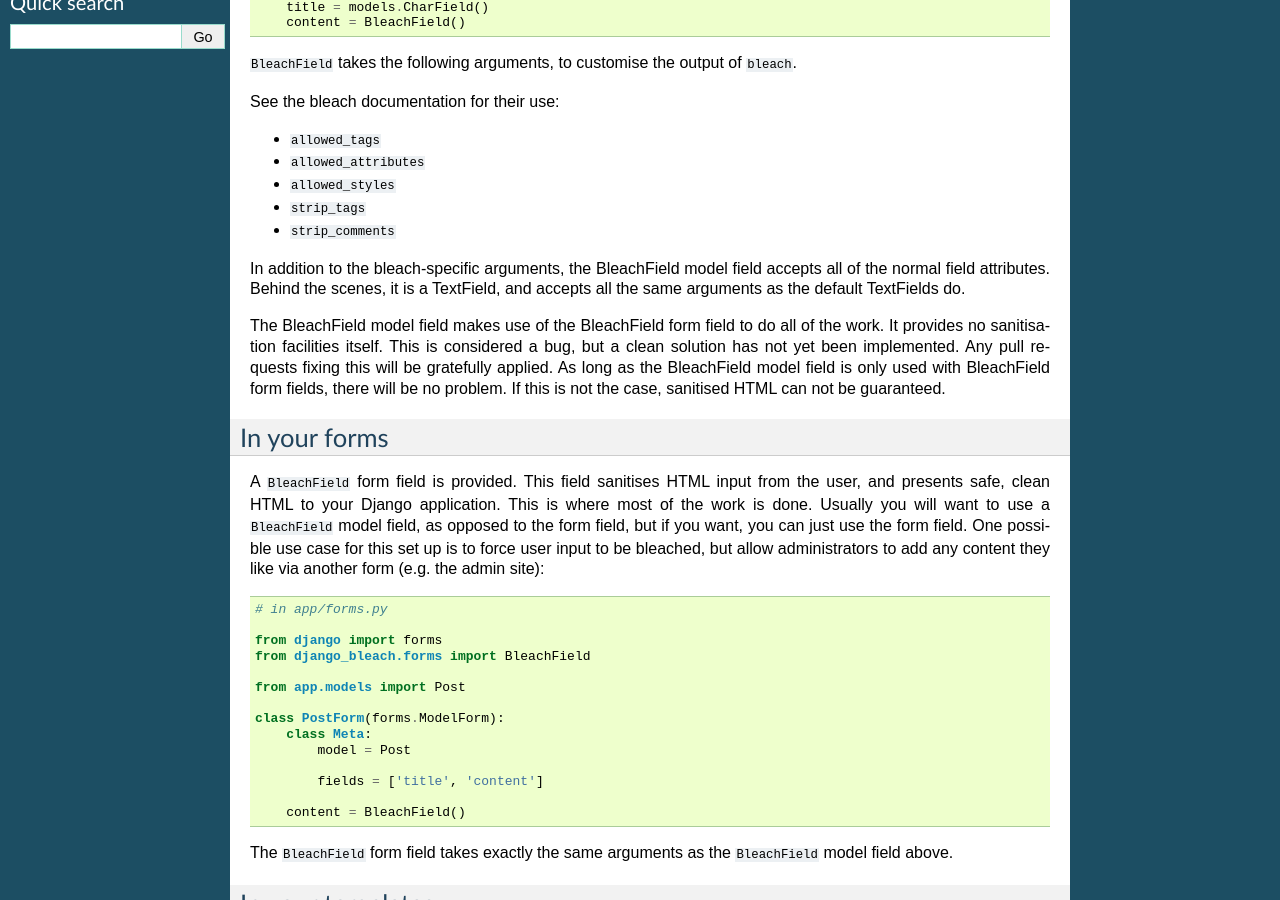
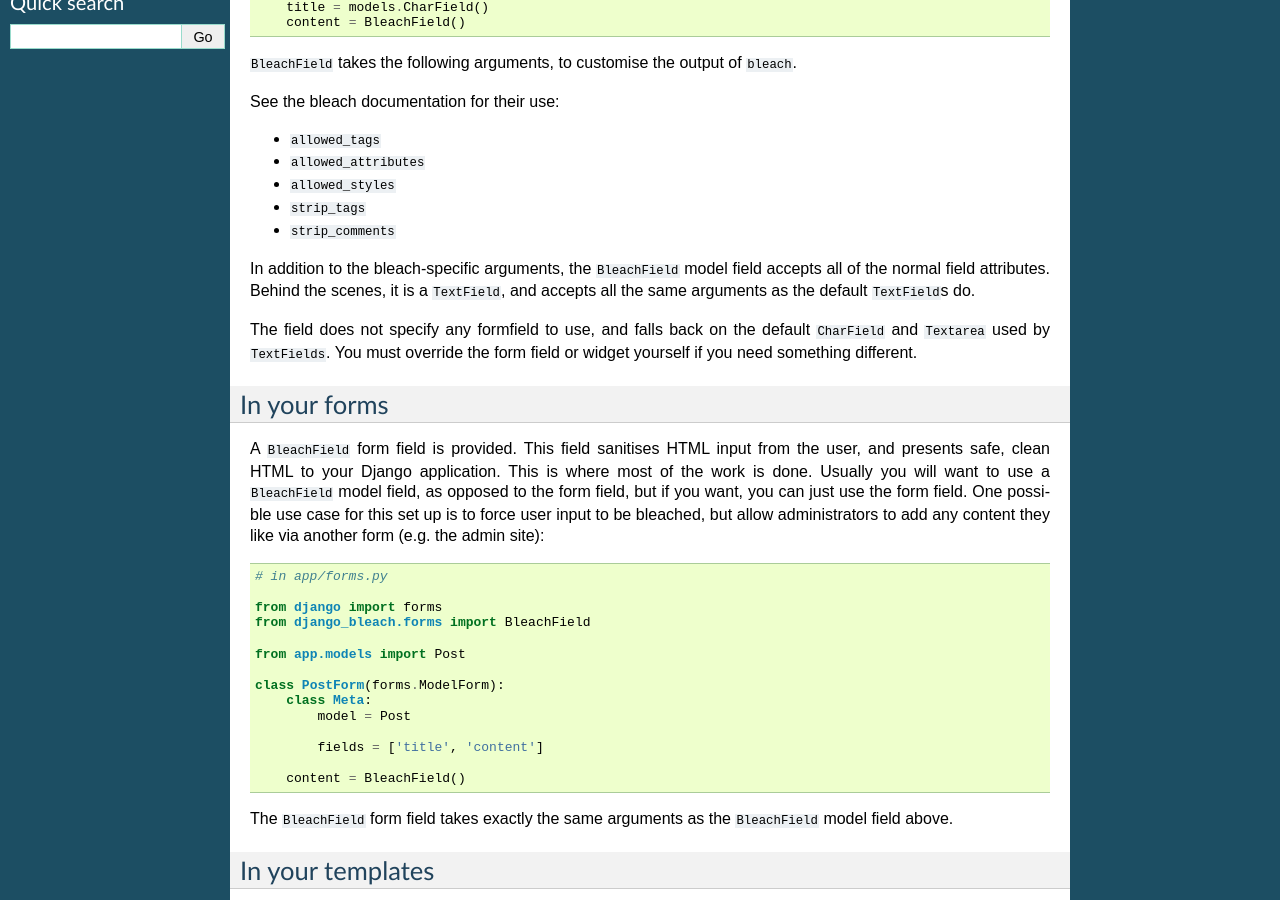
Before and after one commit to marksweb/django-bleach, a Sphinx documentation site: the page built from docs/usage.rst, in a window 1280 px wide and 900 px high, scrolled down 324 px. Built offline with Sphinx 7.4.7, drawn with Linux system fonts in a browser that asks for light colours.

Commit message:
Update docs regarding BleachField model field changes

```diff
--- a/docs/usage.rst
+++ b/docs/usage.rst
@@ -34,16 +34,13 @@ See the bleach documentation for their use:
 * ``strip_tags``
 * ``strip_comments``
 
-In addition to the bleach-specific arguments, the BleachField model field
+In addition to the bleach-specific arguments, the ``BleachField`` model field
 accepts all of the normal field attributes. Behind the scenes, it is a
-TextField, and accepts all the same arguments as the default TextFields do.
+``TextField``, and accepts all the same arguments as the default ``TextField``\s do.
 
-The BleachField model field makes use of the BleachField form field to do all
-of the work. It provides no sanitisation facilities itself. This is considered
-a bug, but a clean solution has not yet been implemented. Any pull requests
-fixing this will be gratefully applied. As long as the BleachField model field
-is only used with BleachField form fields, there will be no problem. If this is
-not the case, sanitised HTML can not be guaranteed.
+The field does not specify any formfield to use, and falls back on the default
+``CharField`` and ``Textarea`` used by ``TextFields``. You must override the
+form field or widget yourself if you need something different.
 
 .. _forms:
 
```
